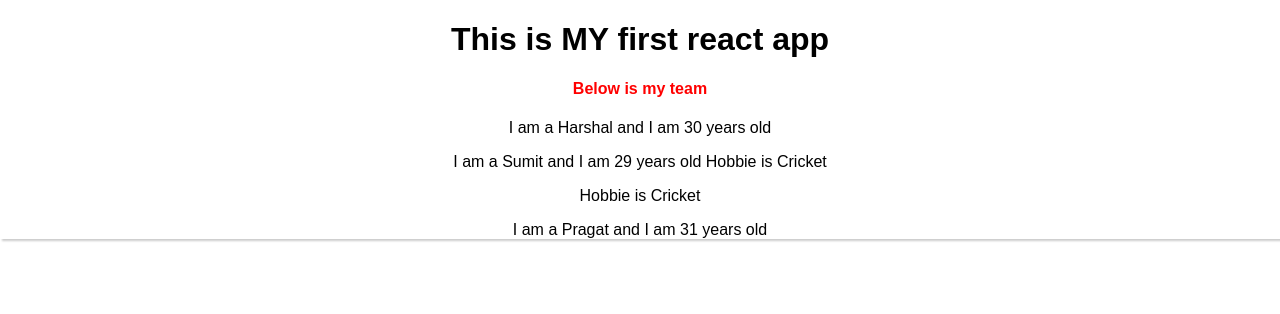
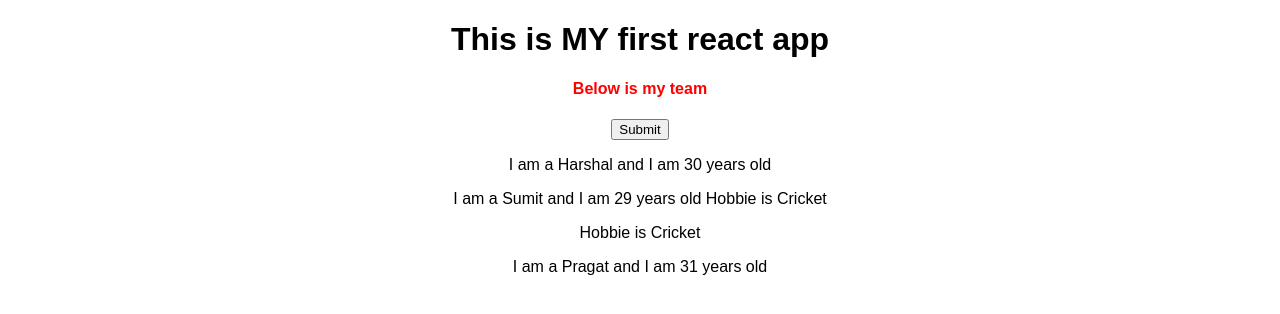
Before and after one commit to harsh-Deshmukh/ReactAppAssignment, a React (Create React App) app: page / in a window 1280 px wide. Shown: the top 314 px of the page. Built offline with nearby package versions, Linux system fonts and the light colour scheme.

Commit message:
Working with state var and props

```diff
--- a/src/App.css
+++ b/src/App.css
@@ -1,10 +1,7 @@
 .App {
   text-align: center;
-  border:10px blue;
-  box-shadow: 2px 2px 2px #ccc;
-
 }
-.App h4{
+.App h4 {
   color: red;
 }
 
@@ -29,6 +26,10 @@
 }
 
 @keyframes App-logo-spin {
-  from { transform: rotate(0deg); }
-  to { transform: rotate(360deg); }
+  from {
+    transform: rotate(0deg);
+  }
+  to {
+    transform: rotate(360deg);
+  }
 }
--- a/src/App.js
+++ b/src/App.js
@@ -1,31 +1,35 @@
-import React, { Component } from "react";
+import React, {Component } from "react";
 import logo from "./logo.svg";
 import "./App.css";
 import Person from "./Person/Person";
 
 class App extends Component {
+  // this state  variable only available in componant which are extending the class  Componat and that state varibake only accesible only in same componant
+  //where it is created so Best thing about it is ,when the values of state changes it totally render that componanat. so user can see updatred values.
+  state = {
+    persons: [
+      { name: "Harshal", age: 30 },
+      { name: "Sumit", age: 29 },
+      { name: "Pragat", age: 31 },
+    ],
+  };
   render() {
     return (
-      // <div className="App">
-      //   <header className="App-header">
-      //     <img src={logo} className="App-logo" alt="logo" />
-      //     <h1 className="App-title">Welcome to React</h1>
-      //   </header>
-      //   <p className="App-intro">
-      //     To get started, edit <code>src/App.js</code> and save to reload.
-      //   </p>
-      // </div>
-
       <div className="App">
         <h1>This is MY first react app</h1>
         <h4>Below is my team</h4>
-        <Person name="Harshal" age="30" />
-         {/* we can put plaon text or any other componant within componnat as child
+        <button>Submit</button>
+
+        <Person name={this.state.persons[0].name} age={this.state.persons[0].age} />
+
+        {/* we can put plaon text or any other componant within componnat as child
          look below for sumit childeren is "HObbies is...." so we can display it like
-         refer Person componnat
+         refer Person
          */}
-        <Person name="Sumit" age="29" >Hobbie is Cricket</Person>
-        <Person name="Pragat" age="31" />
+
+        <Person name={this.state.persons[1].name} age={this.state.persons[1].age}> Hobbie is Cricket</Person>
+
+        <Person name={this.state.persons[2].name} age={this.state.persons[2].age} />
       </div>
     );
   }
```
